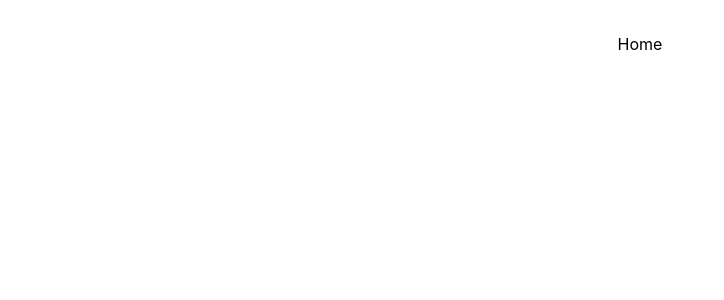
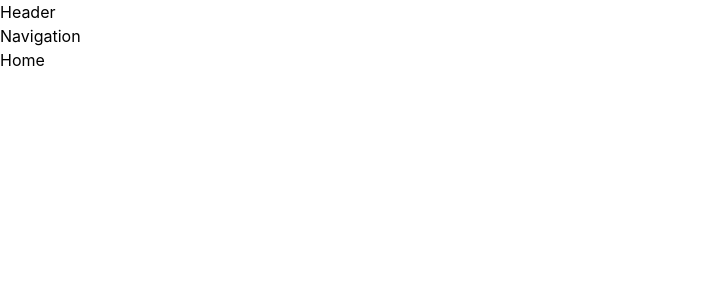
Before and after one commit to lianabisuna/vue-ui-collection, a Vue app: page / in a window 1280 px wide. Shown: the top 300 px of the page, without its empty margins (0-724 px from the left). Built offline with nearby package versions, Linux system fonts and the light colour scheme.

Commit message:
Add layout handler

```diff
--- a/src/App.vue
+++ b/src/App.vue
@@ -1,9 +1,11 @@
-<script lang="ts" setup></script>
+<script lang="ts" setup>
+import LayoutHandler from './layouts/TheLayoutHandler.vue';
+</script>
 
 <template>
-  <div>
+  <LayoutHandler>
     <RouterView />
-  </div>
+  </LayoutHandler>
 </template>
 
 <style scoped></style>
--- /dev/null
+++ b/src/layouts/TheLayoutHandler.vue
@@ -0,0 +1,17 @@
+<script lang="ts" setup>
+import { computed, defineAsyncComponent } from 'vue'
+import { useRoute } from 'vue-router'
+
+const route = useRoute()
+
+const layout = computed(() => {
+  const _layoutName = route.meta.layout || 'TheLayoutDefault'
+  return defineAsyncComponent(() => import(`./${_layoutName}.vue`))
+})
+</script>
+
+<template>
+  <component :is="layout">
+    <slot></slot>
+  </component>
+</template>
--- a/src/main.ts
+++ b/src/main.ts
@@ -1,7 +1,7 @@
 import { createApp } from 'vue'
 import './style.css'
 import App from './App.vue'
-import router from "./router";
+import router from "./router"
 
 const app = createApp(App)
 
--- a/src/router/index.ts
+++ b/src/router/index.ts
@@ -1,6 +1,4 @@
 import { createRouter, createWebHistory } from 'vue-router';
-import LoginView from '../views/general/LoginView.vue';
-import HomeView from '../views/dashboard/home/HomeView.vue';
 
 const router = createRouter({
   history: createWebHistory(import.meta.env.BASE_URL),
@@ -8,20 +6,19 @@ const router = createRouter({
     {
       path: '/login',
       name: 'login',
-      component: LoginView,
+      component: () => import(/* webpackChunkName: "login" */ '../views/general/LoginView.vue'),
     },
     {
       path: '/',
       name: 'home',
-      component: HomeView,
+      component: () => import(/* webpackChunkName: "home" */ '../views/dashboard/home/HomeView.vue'),
+      meta: { layout: 'TheLayoutDashboard' },
     },
     {
       path: '/form',
       name: 'form',
-      // route level code-splitting
-      // this generates a separate chunk (Form.[hash].js) for this route
-      // which is lazy-loaded when the route is visited.
-      component: () => import('../views/dashboard/form/FormView.vue')
+      component: () => import(/* webpackChunkName: "form" */ '../views/dashboard/form/FormView.vue'),
+      meta: { layout: 'TheLayoutDashboard' },
     }
   ],
 });
--- a/src/style.css
+++ b/src/style.css
@@ -12,9 +12,9 @@
   -moz-osx-font-smoothing: grayscale;
   -webkit-text-size-adjust: 100%;
 }
-#app {
+/* #app {
   max-width: 1280px;
   margin: 0 auto;
   padding: 2rem;
   text-align: center;
-}
+} */
```
